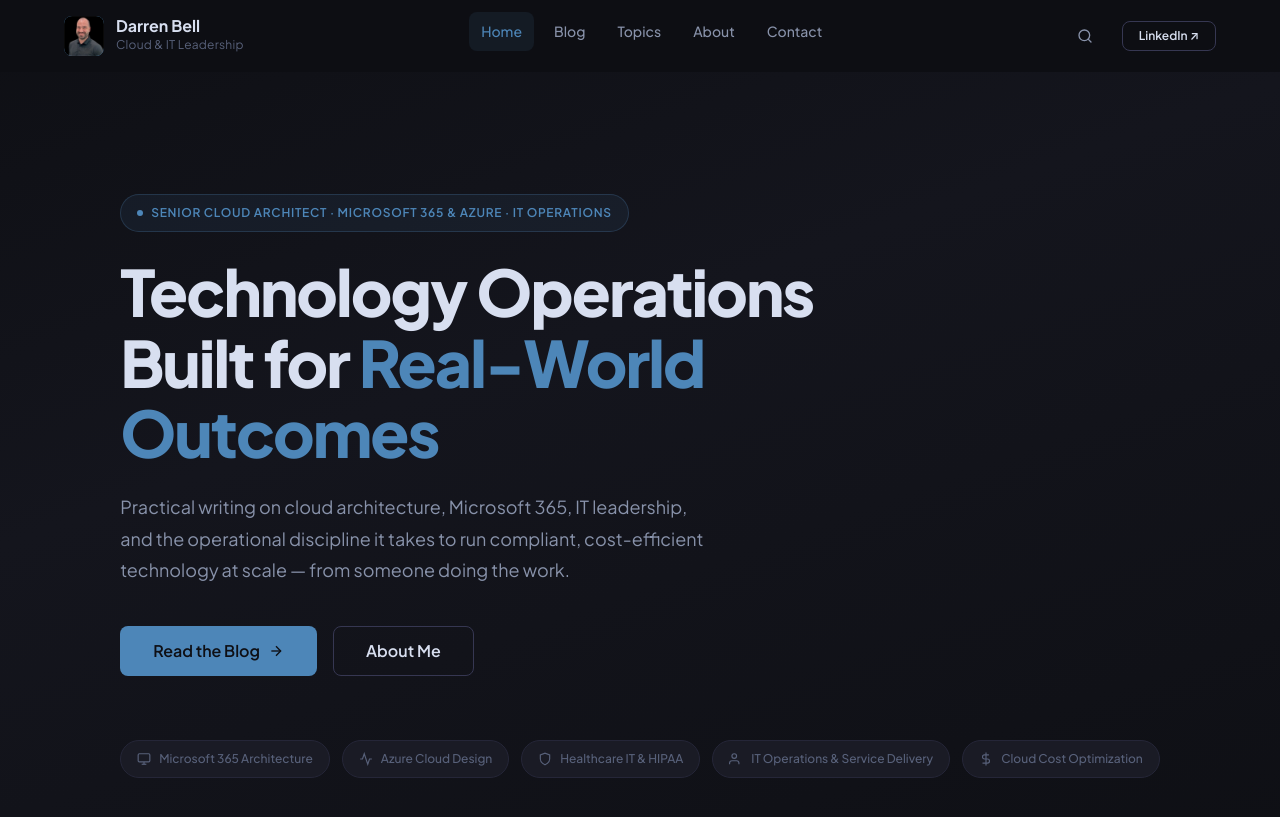
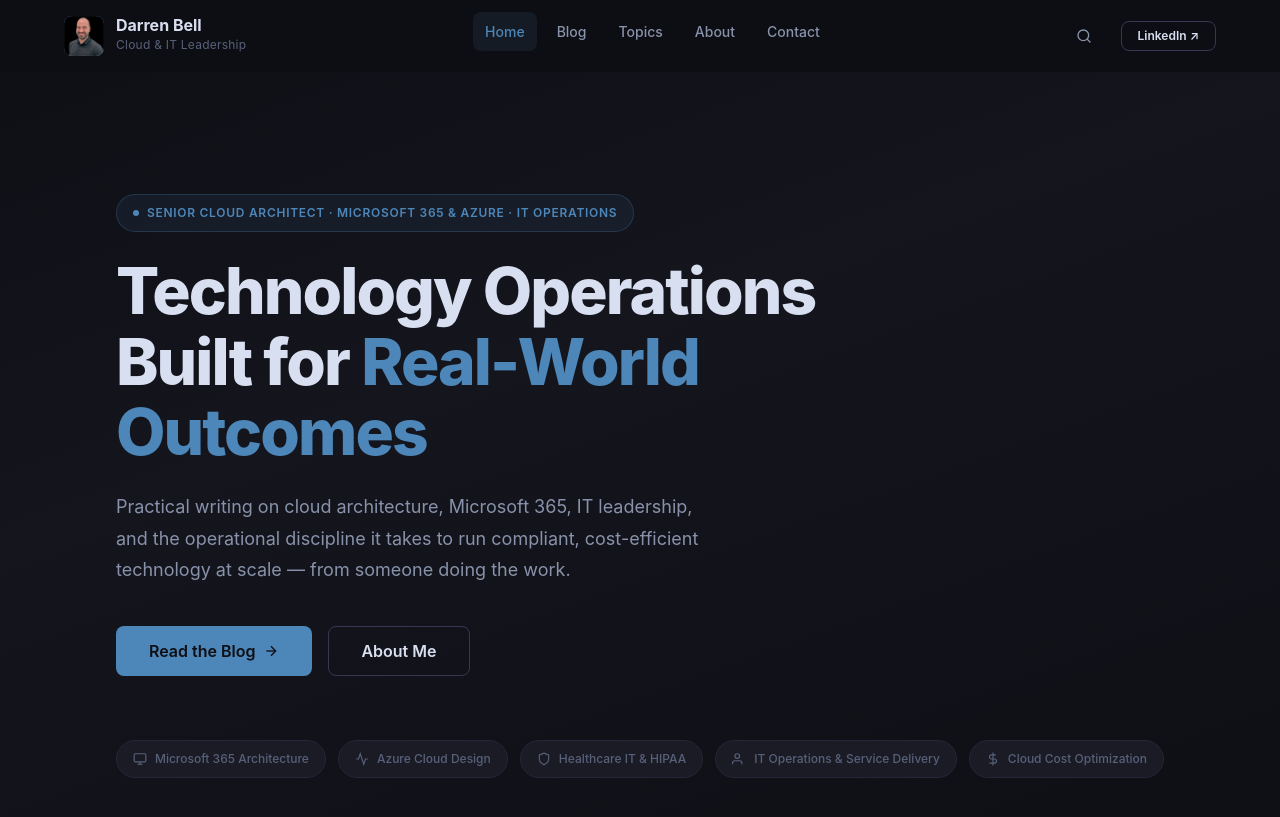
Before and after one commit to darrenbell09/DB_Blog, a Jekyll site: the page built from index.html, in a window 1280 px wide and 900 px high. Shown: the top 817 px of the window. Built offline with Jekyll 4.4.1, drawn with Linux system fonts in a browser that asks for light colours.

Commit message:
Security: pin CI actions to SHAs, remove Google Fonts dependency

```diff
--- a/_includes/head.html
+++ b/_includes/head.html
@@ -17,10 +17,6 @@
 <!-- Stylesheet -->
 <link rel="stylesheet" href="{{ '/assets/css/main.css' | prepend: site.baseurl }}">
 
-<!-- Preconnect for Google Fonts (loaded in CSS) -->
-<link rel="preconnect" href="https://fonts.googleapis.com">
-<link rel="preconnect" href="https://fonts.gstatic.com" crossorigin>
-
 <!-- Google Analytics 4 -->
 {% if site.google_analytics and jekyll.environment == 'production' %}
 <script async src="https://www.googletagmanager.com/gtag/js?id={{ site.google_analytics }}"></script>
--- a/assets/css/main.scss
+++ b/assets/css/main.scss
@@ -1,8 +1,5 @@
 ---
 ---
-// Google Fonts
-@import url('https://fonts.googleapis.com/css2?family=Plus+Jakarta+Sans:wght@400;500;600;700;800&family=Lora:ital,wght@0,400;0,500;0,600;1,400&family=JetBrains+Mono:wght@400;500&display=swap');
-
 // Design Tokens
 @import "variables";
 
```
Also changed, not shown: .github/workflows/deploy.yml.
